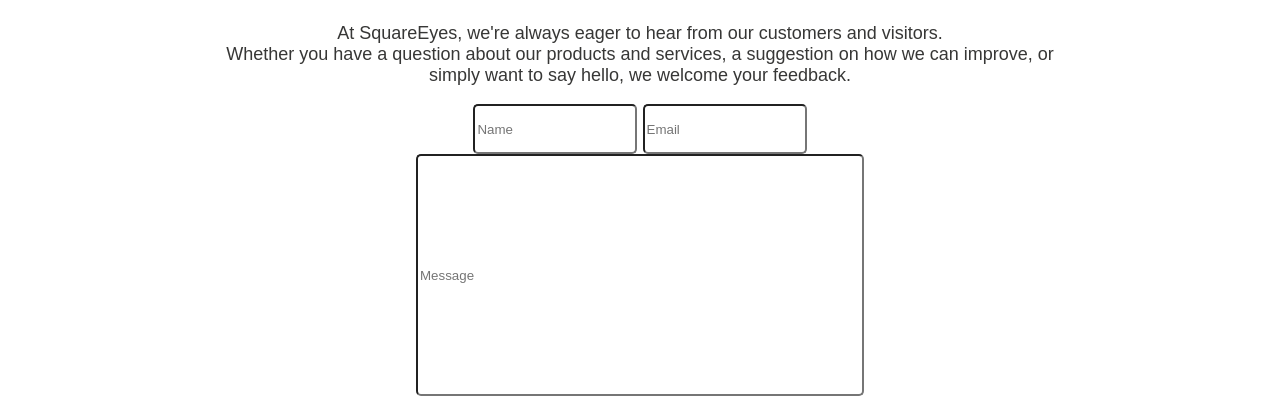
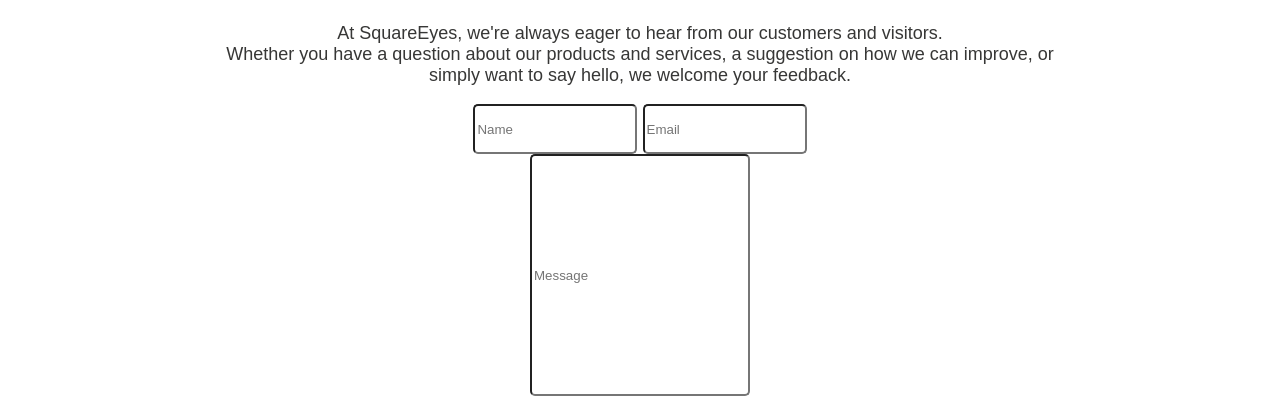
Before and after one commit to slerbakk/HTML-CSS-Delivery, a plain HTML site: page contact.html in a window 1280 px wide. Shown: the part 509-920 px from the top of the page. Drawn offline with Linux system fonts and the light colour scheme.

Commit message:
Update style.css

```diff
--- a/css/style.css
+++ b/css/style.css
@@ -526,7 +526,7 @@ header {
 
 .message {
     height: 236px;
-    width: 440px;
+    width: 212px;
     border-radius: 5px 5px 5px 5px;
 }
 
```
